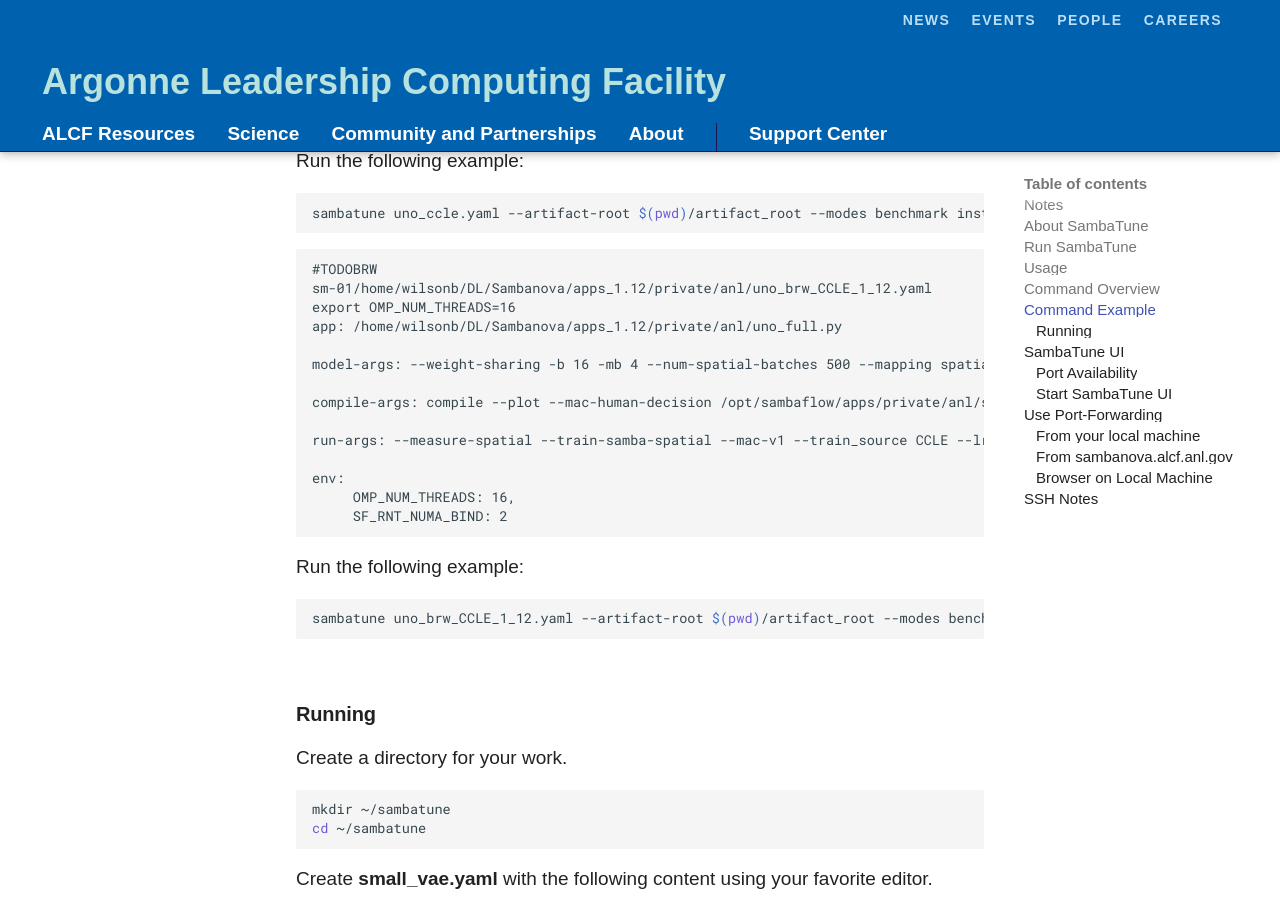
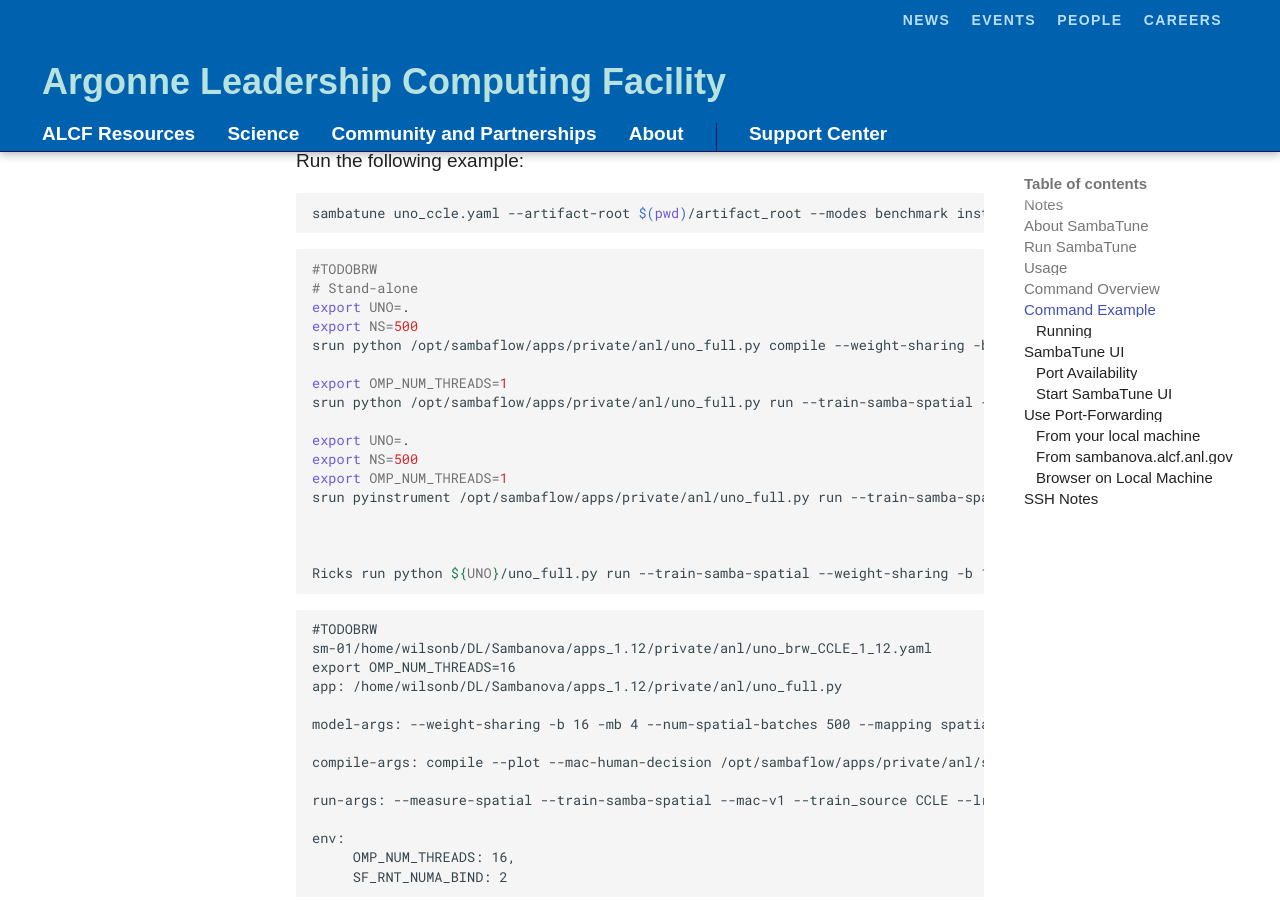
Before and after one commit to argonne-lcf/ai-testbed-userdocs, an MkDocs documentation site: the page built from docs/sambanova/SambaTune-User-Guide.md, in a window 1280 px wide and 900 px high, scrolled down 3250 px. Built offline with MkDocs 1.6.1 and Material for MkDocs 9.7.7, drawn with Linux system fonts in a browser that asks for light colours; some web fonts are replaced; comment, search, counter and statistics services are not loaded.

Commit message:
Updated my SambaTune docs.

````diff
--- a/docs/sambanova/SambaTune-User-Guide.md
+++ b/docs/sambanova/SambaTune-User-Guide.md
@@ -153,6 +153,26 @@
 
 ```bash
 sambatune uno_ccle.yaml --artifact-root $(pwd)/artifact_root --modes benchmark instrument run
+```
+
+```bash
+#TODOBRW
+# Stand-alone
+export UNO=.
+export NS=500
+srun python /opt/sambaflow/apps/private/anl/uno_full.py compile --weight-sharing -b 16 -mb 4 --num-spatial-batches ${NS} --mapping spatial --mac-human-decision /opt/sambaflow/apps/private/anl/samba_uno/human_decisions_spatial.json --pef-name=uno_16_4_${NS}_ws --output-folder='.' --mac-v1
+
+export OMP_NUM_THREADS=1
+srun python /opt/sambaflow/apps/private/anl/uno_full.py run --train-samba-spatial --weight-sharing -b 16 -mb 4 --num-spatial-batches ${NS} --mapping spatial --pef=./uno_16_4_${NS}_ws/uno_16_4_${NS}_ws.pef --in_dir /var/tmp/raw/ --mac-v1 --train_source CCLE --data-dir /software/sambanova/dataset/CCLE_16_${NS}
+
+export UNO=.
+export NS=500
+export OMP_NUM_THREADS=1
+srun pyinstrument /opt/sambaflow/apps/private/anl/uno_full.py run --train-samba-spatial --weight-sharing -b 16 -mb 4 --num-spatial-batches ${NS} --mapping spatial --pef=./uno_16_4_${NS}_ws/uno_16_4_${NS}_ws.pef --in_dir /var/tmp/raw/ --mac-v1 --train_source CCLE --data-dir /software/sambanova/dataset/CCLE_16_${NS} > my.log 2>&1
+
+
+
+Ricks run python ${UNO}/uno_full.py run --train-samba-spatial --weight-sharing -b 16 -mb 4 --num-spatial-batches ${NS} --mapping spatial --pef=“out/uno_16_4_${NS}/uno_16_4_${NS}.pef” --in_dir /var/tmp/raw/ --mac-v1 --train_source CCLE
 ```
 
 ```text
````
